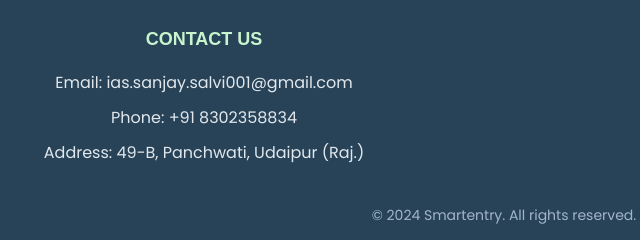
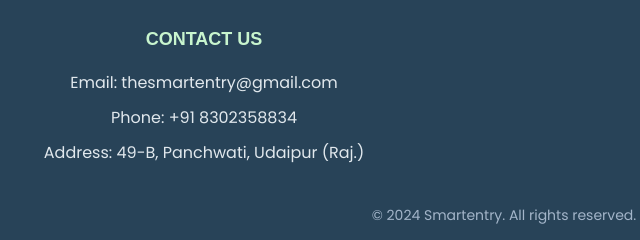
Before and after one commit to GlobalRD/thesmartentry, a plain HTML site: page index.html in a window 1280 px wide. Shown: the part 6126-6366 px from the top of the page, 136-776 px from the left. Drawn offline with nearby package versions, Linux system fonts and the light colour scheme; files whose address does not match are found by name.

Commit message:
email id update

```diff
--- a/index.html
+++ b/index.html
@@ -31,6 +31,7 @@
             "contactType": "Owner",
             "name": "Sanjay",
             "telephone": "+91 8302358834",
+            "email": "thesmartentry@gmail.com",
             "address": {
                 "@type": "PostalAddress",
                 "streetAddress": "49-B, Panchwati",
@@ -508,7 +509,7 @@
             <div class="footer-column">
                 <h3>Contact Us</h3>
                 <ul>
-                    <li>Email: ias.sanjay.salvi001@gmail.com</li>
+                    <li>Email: thesmartentry@gmail.com</li>
                     <li>Phone: +91 8302358834</li>
                     <li>Address: 49-B, Panchwati, Udaipur (Raj.)</li>
                 </ul>
```
